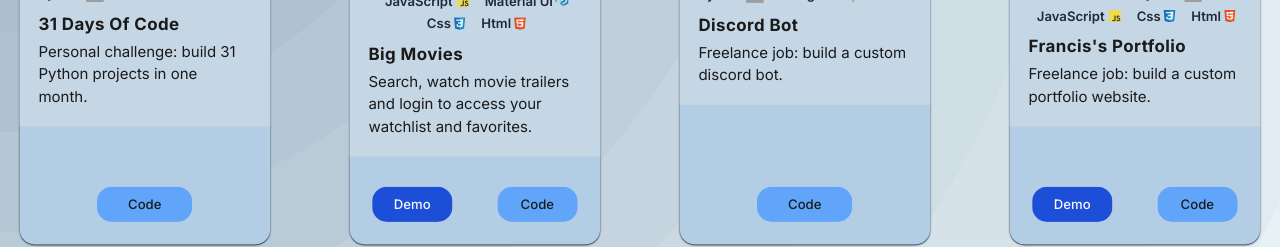
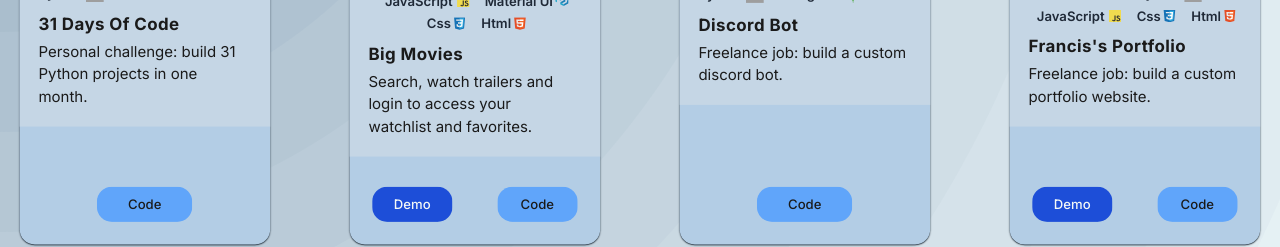
Before and after one commit to dylanbuchi/portfolio-next, a Next.js app: page /projects in a window 1280 px wide. Shown: the part 368-615 px from the top of the page. Built offline with nearby package versions, Linux system fonts and the light colour scheme; grey boxes are pictures that could not be loaded.

Commit message:
Update description

```diff
--- a/src/constants/projects/projects.ts
+++ b/src/constants/projects/projects.ts
@@ -67,7 +67,7 @@ const PROJECTS: { [name: string]: ProjectType } = {
     imgSrc: `${PROJECT_IMAGE_SRC_BASE_URL}/176925671-87c2daa4-115f-4440-acc7-218e2146701d.png`,
     demoLink: 'https://big-movies.netlify.app/',
     description:
-      'Search, watch movie trailers and login to access your watchlist and favorites.',
+      'Search, watch trailers and login to access your watchlist and favorites.',
   },
 
   [PROJECT_NAMES.discordBot]: {
```
